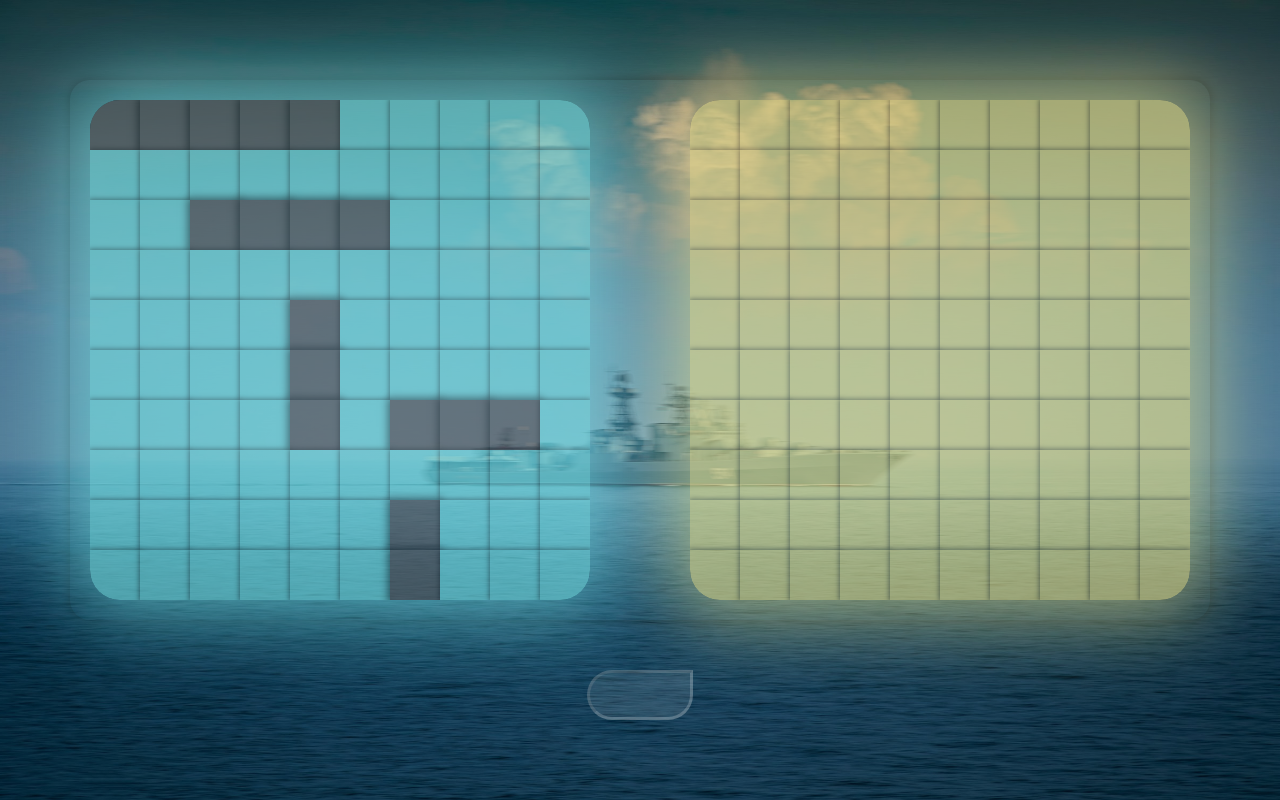
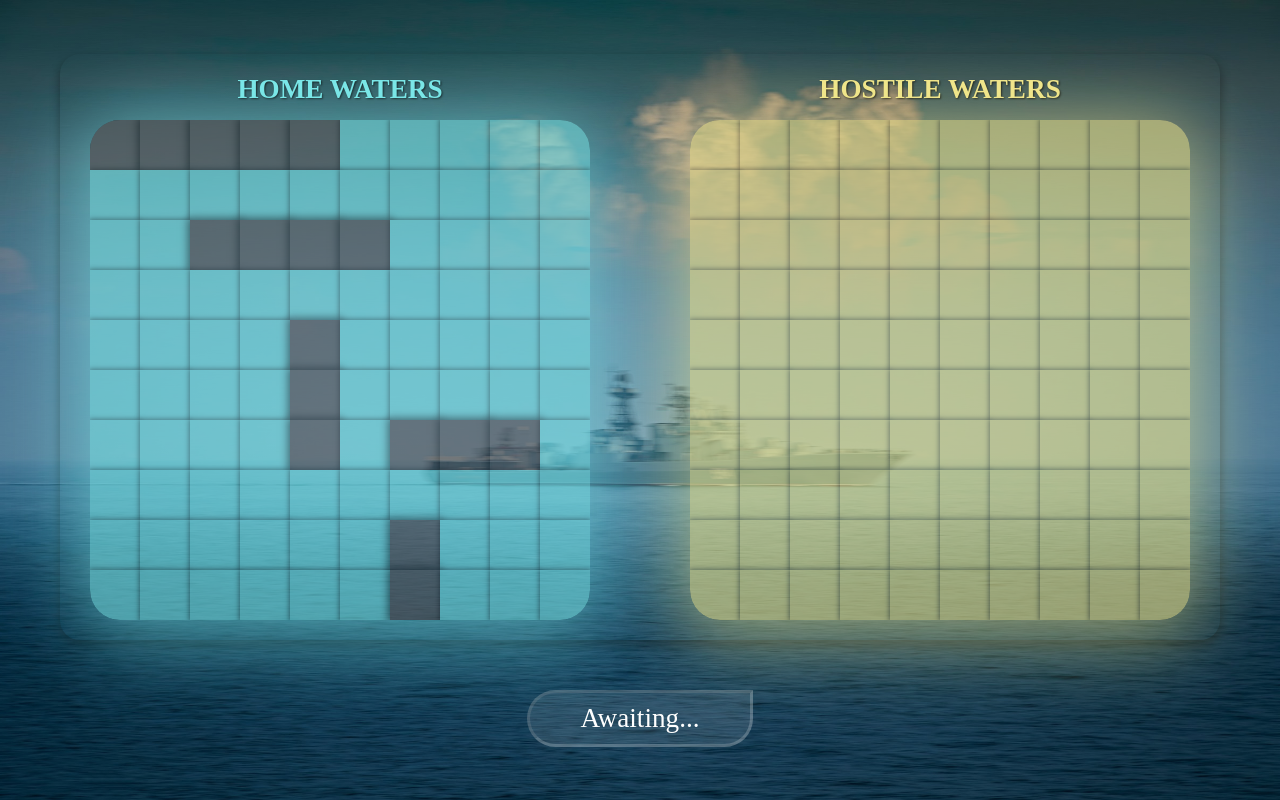
Before and after one commit to Overlandcoder/battleship, a website built with webpack: page src/template.html in a window 1280 px wide. Built offline with nearby package versions, Linux system fonts and the light colour scheme.

Commit message:
feat(ui): add board headings and improve board layout

```diff
--- a/src/displayController.js
+++ b/src/displayController.js
@@ -1,7 +1,8 @@
 function createDisplayController() {
-  const boardsDiv = document.querySelector(".boards");
-
   function displayBoard(board, hideShips = false) {
+    const container = document.querySelector(
+      hideShips ? ".computer-board-container" : ".player-board-container"
+    );
     const boardDiv = document.querySelector(
       hideShips ? ".computer-board" : ".player-board"
     );
@@ -18,7 +19,7 @@ function createDisplayController() {
       }
       boardDiv.appendChild(rowDiv);
     }
-    boardsDiv.appendChild(boardDiv);
+    container.appendChild(boardDiv);
   }
 
   function createRow() {
--- a/src/styles.css
+++ b/src/styles.css
@@ -26,7 +26,7 @@ body {
   justify-content: center;
 }
 
-.container {
+.game-container {
   width: 100%;
   display: flex;
   flex-direction: column;
@@ -39,23 +39,46 @@ body {
   display: flex;
   gap: 100px;
   justify-content: center;
-  opacity: 0.6;
-  box-shadow: 0 0 8px 2px rgba(0, 0, 0, 0.5);
-  padding: 20px;
+  box-shadow: 0 5px 8px 2px rgba(0, 0, 0, 0.3);
+  padding: 20px 30px;
   border-radius: 20px;
+}
+
+.player-board-container, .computer-board-container {
+  display: flex;
+  flex-direction: column;
+  gap: 15px;
+}
+
+.board-heading {
+  display: flex;
+  justify-content: center;
+  font-size: 1.7rem;
+  font-weight: bold;
+  text-shadow: 1px 1px 2px rgba(0, 0, 0, 0.8);
+  text-transform: uppercase;
+}
+
+.computer-board-container .board-heading {
+  color: var(--opponent-color);
+}
+
+.player-board-container .board-heading {
+  color: var(--main-color);
 }
 
 .player-board, .computer-board {
   border-radius: 30px 30px 30px 30px;
+  opacity: 0.6;
   overflow: hidden;
 }
 
 .player-board {
-  box-shadow: 0 0 80px 18px var(--main-color);
+  box-shadow: 0 10px 80px 10px var(--main-color);
 }
 
 .computer-board {
-  box-shadow: 0 0 80px 18px var(--opponent-color)
+  box-shadow: 0 10px 80px 10px var(--opponent-color)
 }
 
 .row {
@@ -119,6 +142,7 @@ body {
   font-weight: bold;
   text-shadow: 1px 1px 2px rgba(0, 0, 0, 0.5);
   box-shadow: 2px -2px 10px 1px var(--main-color);
+  color: var(--main-color);
 }
 
 @keyframes messagePop {
--- a/src/template.html
+++ b/src/template.html
@@ -6,12 +6,18 @@
   <title><%= htmlWebpackPlugin.options.title %></title>
 </head>
 <body>
-  <div class="container">
+  <div class="game-container">
     <div class="boards">
-      <div class="player-board"></div>
-      <div class="computer-board"></div>
+      <div class="player-board-container">
+        <h2 class="board-heading">Home Waters</h2>
+        <div class="player-board"></div>
+      </div>
+      <div class="computer-board-container">
+        <h2 class="board-heading">Hostile Waters</h2>
+        <div class="computer-board"></div>
+      </div>
     </div>
-    <div class="message-log"></div>
+    <div class="message-log">Awaiting...</div>
   </div>
 </body>
 </html>
```
